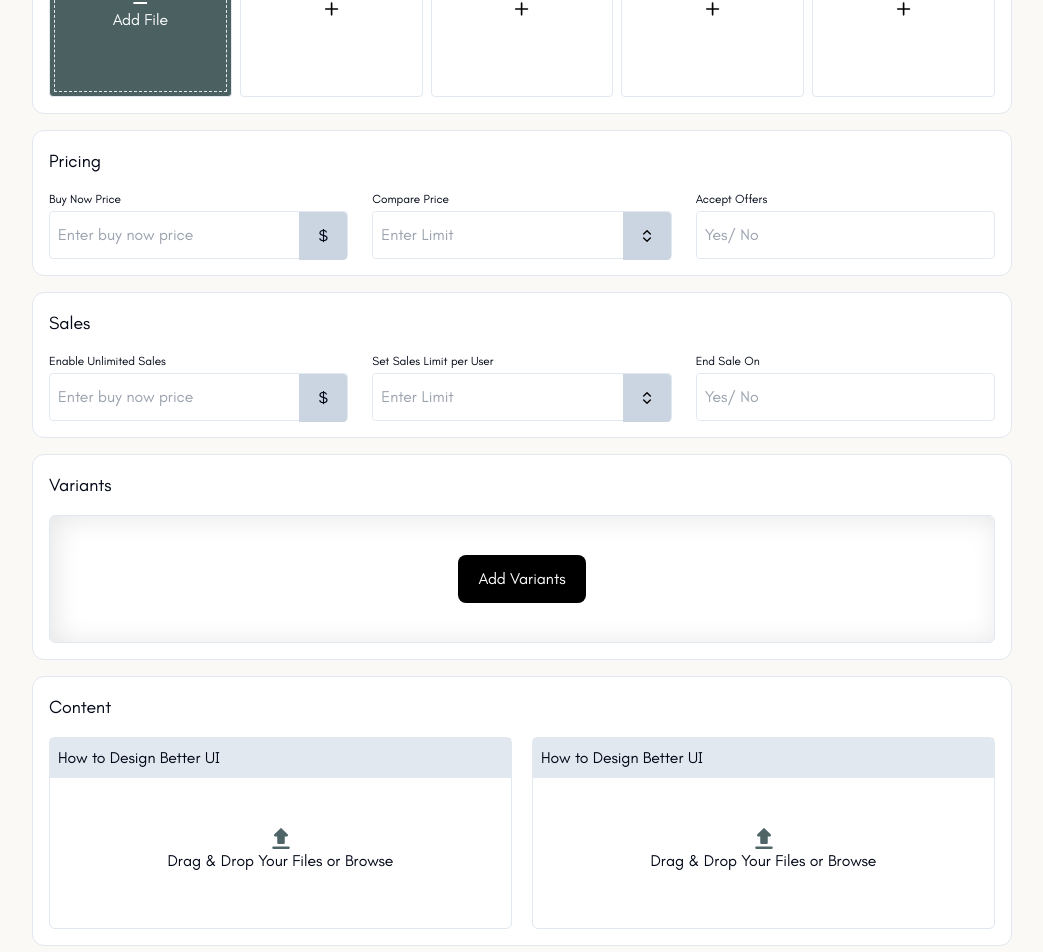
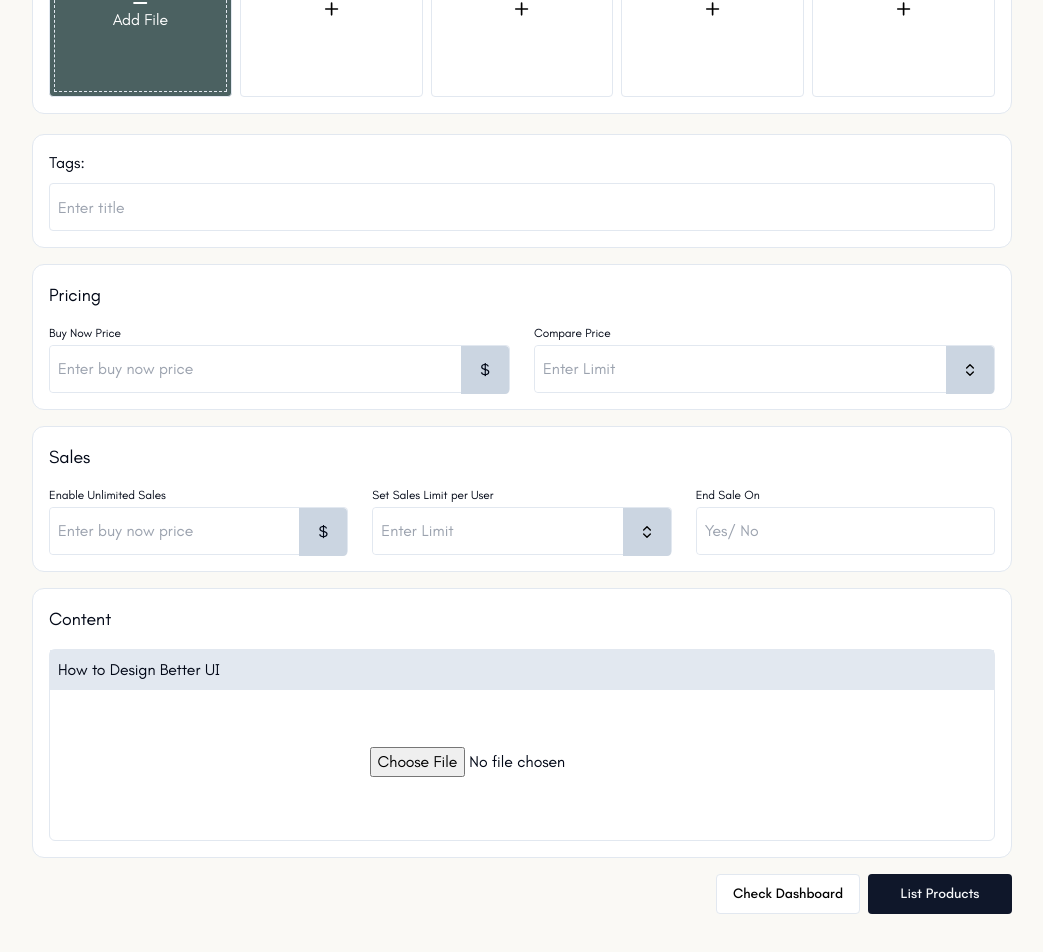
Before and after one commit to kartikver15gr8/xion-hypermarket, a Next.js app: page /product/add/category in a window 1280 px wide. Shown: the part 720-1672 px from the top of the page, without its empty margins (118-1161 px from the left). Built offline with nearby package versions, Linux system fonts and the light colour scheme.

Commit message:
updated product add page

```diff
--- a/app/product/add/category/page.tsx
+++ b/app/product/add/category/page.tsx
@@ -1,3 +1,4 @@
+"use client";
 import { Button } from "@/components/ui/button";
 import Link from "next/link";
 
@@ -7,9 +8,10 @@ export default function page() {
       <Topbar />
       <ProductDescription />
       <AddMedia />
+      <Tags />
       <Pricing />
       <Sales />
-      <Variants />
+      {/* <Variants /> */}
       <Content />
       <div className="w-full flex justify-end items-center mt-4">
         <Button className="mr-2 border rounded w-36 bg-white text-black hover:bg-slate-200 transition-all duration-200">
@@ -27,8 +29,30 @@ const Content = () => {
   return (
     <div className="mt-4 p-4 rounded-xl border bg-white">
       <p className="text-lg mb-4">Content</p>
-      <div className=" grid grid-cols-2 gap-x-5 rounded-md h-48">
+      <div className=" grid grid-cols-1 gap-x-5 rounded-md h-48">
         <div className="border rounded-md">
+          <div className="h-10 p-2 border-b bg-slate-200">
+            <p>How to Design Better UI</p>
+          </div>
+          <div className="flex flex-col items-center justify-center h-36">
+            {/* <svg
+              width="18"
+              height="21"
+              viewBox="0 0 18 21"
+              fill="none"
+              xmlns="http://www.w3.org/2000/svg"
+            >
+              <path
+                d="M6.50098 16.0003H11.501C12.1885 16.0003 12.751 15.4378 12.751 14.7503V8.50032H14.7385C15.851 8.50032 16.4135 7.15032 15.626 6.36282L9.88848 0.625321C9.77283 0.509441 9.63547 0.417507 9.48426 0.35478C9.33304 0.292053 9.17094 0.259766 9.00723 0.259766C8.84352 0.259766 8.68141 0.292053 8.5302 0.35478C8.37898 0.417507 8.24162 0.509441 8.12598 0.625321L2.38848 6.36282C1.60098 7.15032 2.15098 8.50032 3.26348 8.50032H5.25098V14.7503C5.25098 15.4378 5.81348 16.0003 6.50098 16.0003ZM1.50098 18.5003H16.501C17.1885 18.5003 17.751 19.0628 17.751 19.7503C17.751 20.4378 17.1885 21.0003 16.501 21.0003H1.50098C0.813477 21.0003 0.250977 20.4378 0.250977 19.7503C0.250977 19.0628 0.813477 18.5003 1.50098 18.5003Z"
+                fill="#4E6466"
+              />
+            </svg> */}
+            <input className="" type="file" />
+
+            {/* <p>Drag & Drop Your Files or Browse</p> */}
+          </div>
+        </div>
+        {/* <div className="border rounded-md">
           <div className="h-10 p-2 border-b bg-slate-200">
             <p>How to Design Better UI</p>
           </div>
@@ -48,28 +72,7 @@ const Content = () => {
 
             <p>Drag & Drop Your Files or Browse</p>
           </div>
-        </div>
-        <div className="border rounded-md">
-          <div className="h-10 p-2 border-b bg-slate-200">
-            <p>How to Design Better UI</p>
-          </div>
-          <div className="flex flex-col items-center justify-center h-36">
-            <svg
-              width="18"
-              height="21"
-              viewBox="0 0 18 21"
-              fill="none"
-              xmlns="http://www.w3.org/2000/svg"
-            >
-              <path
-                d="M6.50098 16.0003H11.501C12.1885 16.0003 12.751 15.4378 12.751 14.7503V8.50032H14.7385C15.851 8.50032 16.4135 7.15032 15.626 6.36282L9.88848 0.625321C9.77283 0.509441 9.63547 0.417507 9.48426 0.35478C9.33304 0.292053 9.17094 0.259766 9.00723 0.259766C8.84352 0.259766 8.68141 0.292053 8.5302 0.35478C8.37898 0.417507 8.24162 0.509441 8.12598 0.625321L2.38848 6.36282C1.60098 7.15032 2.15098 8.50032 3.26348 8.50032H5.25098V14.7503C5.25098 15.4378 5.81348 16.0003 6.50098 16.0003ZM1.50098 18.5003H16.501C17.1885 18.5003 17.751 19.0628 17.751 19.7503C17.751 20.4378 17.1885 21.0003 16.501 21.0003H1.50098C0.813477 21.0003 0.250977 20.4378 0.250977 19.7503C0.250977 19.0628 0.813477 18.5003 1.50098 18.5003Z"
-                fill="#4E6466"
-              />
-            </svg>
-
-            <p>Drag & Drop Your Files or Browse</p>
-          </div>
-        </div>
+        </div> */}
       </div>
     </div>
   );
@@ -150,7 +153,7 @@ const Pricing = () => {
   return (
     <div className="mt-4 p-4 rounded-xl border bg-white">
       <p className="text-lg mb-4">Pricing</p>
-      <div className="grid grid-cols-3 gap-x-6">
+      <div className="grid grid-cols-2 gap-x-6">
         <div>
           <p className="text-xs mb-1">Buy Now Price</p>
           <div className="border rounded flex justify-between h-12">
@@ -191,7 +194,7 @@ const Pricing = () => {
             </div>
           </div>
         </div>
-        <div>
+        {/* <div>
           <p className="text-xs mb-1">Accept Offers</p>
           <div className="border rounded flex justify-between h-12">
             <input
@@ -200,7 +203,22 @@ const Pricing = () => {
               placeholder="Yes/ No"
             />
           </div>
-        </div>
+        </div> */}
+      </div>
+    </div>
+  );
+};
+
+const Tags = () => {
+  return (
+    <div className="mt-5 p-4 bg-white rounded-xl border">
+      <p className="">Tags:</p>
+      <div className=" mt-2">
+        <input
+          type="text"
+          className="border w-full h-12 p-2 flex items-center rounded outline-none"
+          placeholder="Enter title"
+        />
       </div>
     </div>
   );
@@ -362,7 +380,7 @@ const ProductDescription = () => {
   return (
     <div className="border mt-6 h-96 rounded-xl p-4 bg-white">
       <p className="font-medium text-lg">Describe your product</p>
-      <div className="grid grid-cols-2 gap-x-5 mt-4">
+      <div className="grid grid-cols-1 gap-x-5 mt-4">
         <div className="">
           <p className="text-xs mb-2">Title:</p>
           <input
@@ -371,14 +389,14 @@ const ProductDescription = () => {
             placeholder="Enter title"
           />
         </div>
-        <div className="">
+        {/* <div className="">
           <p className="text-xs mb-2">Tags:</p>
           <input
             type="text"
             className="border w-full h-12 p-2 flex items-center rounded outline-none"
             placeholder="Enter title"
           />
-        </div>
+        </div> */}
       </div>
       <p className="mt-4 text-xs">Description</p>
       <div className="mt-2 border rounded-sm h-48">
```
